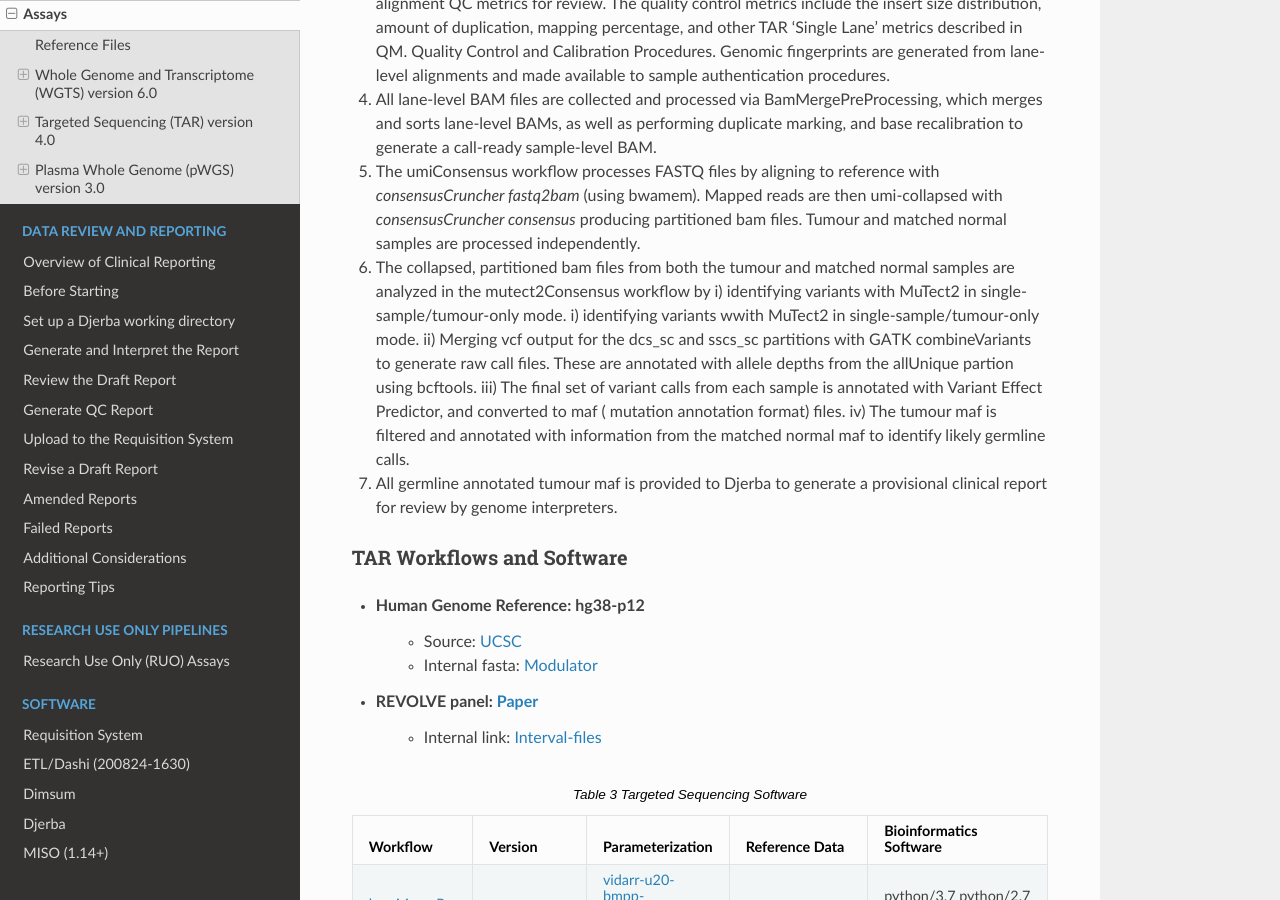
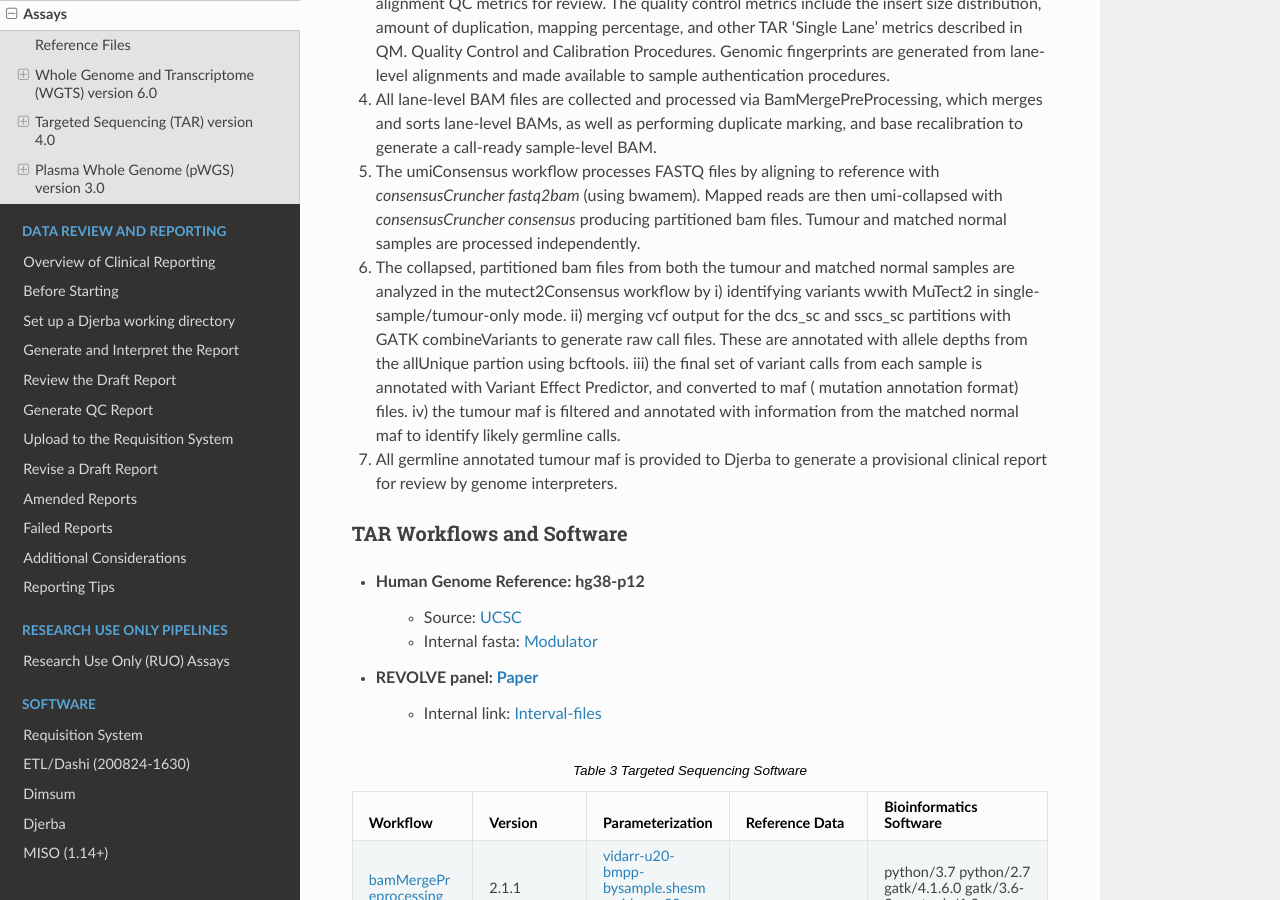
Before and after one commit to oicr-gsi/oicr-gsi, a Sphinx documentation site: the page built from source/informatics-pipelines/assays.rst, in a window 1280 px wide and 900 px high, scrolled down 7649 px. Built offline with Sphinx 7.4.7 and the Read the Docs theme 3.1.0, drawn with Linux system fonts in a browser that asks for light colours.

Commit message:
removed extra line; fixed formatting

```diff
--- a/source/informatics-pipelines/assays.rst
+++ b/source/informatics-pipelines/assays.rst
@@ -127,11 +127,10 @@ Targeted Sequencing (TAR) version |tar-version|
 4.	All lane-level BAM files are collected and processed via BamMergePreProcessing, which merges and sorts lane-level BAMs, as well as performing  duplicate marking, and base recalibration to generate a call-ready sample-level BAM.
 5.	The umiConsensus workflow processes FASTQ files by aligning to reference with *consensusCruncher fastq2bam* (using bwamem). Mapped reads are then umi-collapsed with *consensusCruncher consensus* producing partitioned bam files.  Tumour and matched normal samples are processed independently.
 6.	The collapsed, partitioned bam files from both the tumour and matched normal samples are analyzed in the mutect2Consensus workflow by
-	i) identifying variants with MuTect2 in single-sample/tumour-only mode.
-	i) identifying variants wwith MuTect2 in single-sample/tumour-only mode.
-	ii) Merging vcf output for the dcs_sc and sscs_sc partitions with GATK combineVariants to generate raw call files. These are annotated with allele depths from the allUnique partion using bcftools.
-	iii) The final set of variant calls from each sample is annotated with Variant Effect Predictor, and converted to maf ( mutation annotation format) files.
-	iv) The tumour maf is filtered and annotated with information from the matched normal maf to identify likely germline calls.
+	i)	identifying variants wwith MuTect2 in single-sample/tumour-only mode.
+	ii)	merging vcf output for the dcs_sc and sscs_sc partitions with GATK combineVariants to generate raw call files. These are annotated with allele depths from the allUnique partion using bcftools.
+	iii)	the final set of variant calls from each sample is annotated with Variant Effect Predictor, and converted to maf ( mutation annotation format) files.
+	iv)	the tumour maf is filtered and annotated with information from the matched normal maf to identify likely germline calls.
 7.	All germline annotated tumour maf is provided to Djerba to generate a provisional clinical report for review by genome interpreters.
 
 
```
